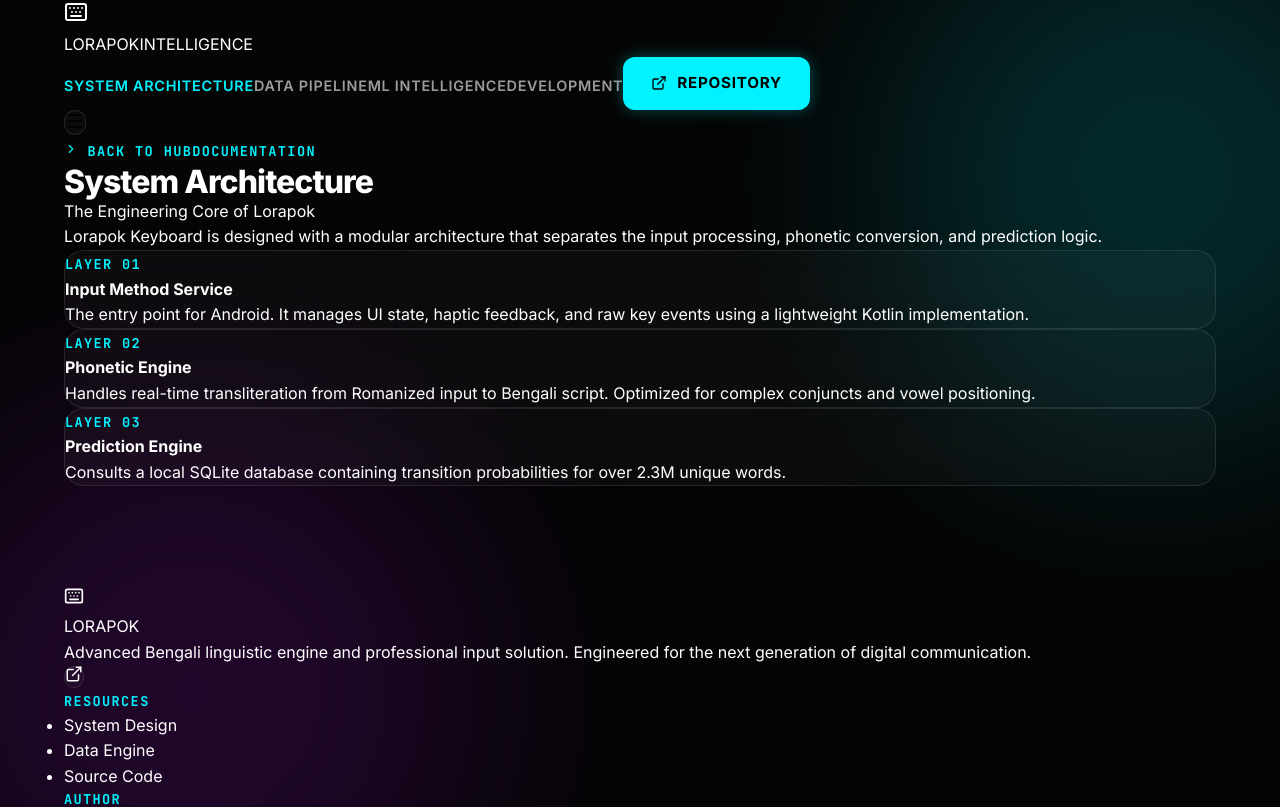
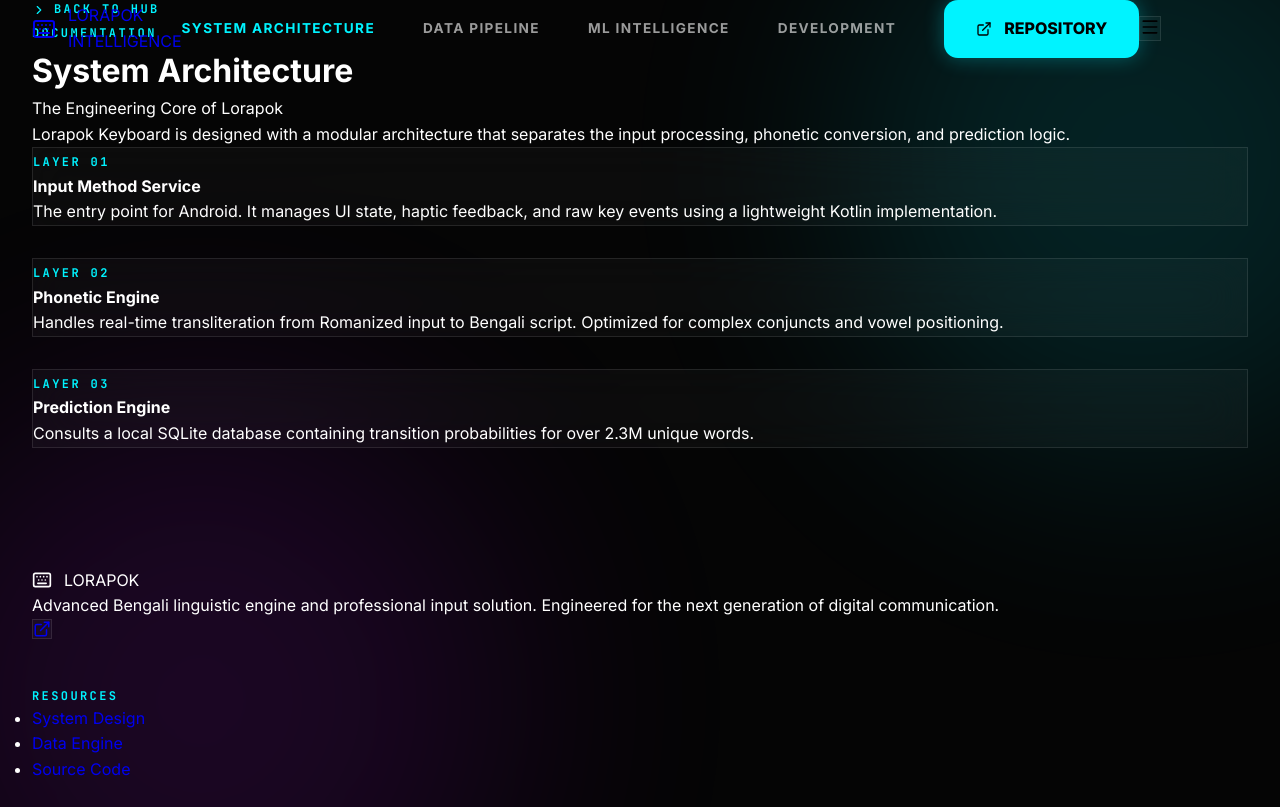
Before and after one commit to Maijied/Lorapok-Keyboard, a React (Vite) app in the folder website/: page /Lorapok-Keyboard/docs/architecture in a window 1280 px wide. Shown: the top 807 px of the page. Built offline with nearby package versions, Linux system fonts and the light colour scheme.

Commit message:
Fix: Defined all layout utilities in index.css to resolve smashed navigation and grid issues.

```diff
--- a/website/src/index.css
+++ b/website/src/index.css
@@ -16,11 +16,7 @@
   margin: 0;
   padding: 0;
   box-sizing: border-box;
-}
-
-a {
-  text-decoration: none;
-  color: inherit;
+  text-decoration: none !important;
 }
 
 body {
@@ -32,7 +28,7 @@ body {
   -webkit-font-smoothing: antialiased;
 }
 
-/* Cyberpunk Ambient Background */
+/* Background Layers */
 .bg-ambient {
   position: fixed;
   top: 0;
@@ -45,154 +41,148 @@ body {
 
 .bg-blob {
   position: fixed;
-  width: 500px;
-  height: 500px;
-  filter: blur(100px);
-  opacity: 0.15;
+  width: 600px;
+  height: 600px;
+  filter: blur(120px);
+  opacity: 0.12;
   z-index: -1;
   pointer-events: none;
   border-radius: 50%;
-  animation: float 20s infinite alternate;
+  animation: float 25s infinite alternate ease-in-out;
 }
 
-.blob-1 {
-  background: var(--primary);
-  top: -100px;
-  right: -100px;
+.blob-1 { background: var(--primary); top: -150px; right: -150px; }
+.blob-2 { background: var(--secondary); bottom: -150px; left: -150px; animation-delay: -7s; }
+
+@keyframes float {
+  0% { transform: translate(0, 0) scale(1); }
+  100% { transform: translate(100px, 100px) scale(1.1); }
 }
 
-.blob-2 {
-  background: var(--secondary);
-  bottom: -100px;
-  left: -100px;
-  animation-delay: -5s;
+/* Layout Utilities */
+.container { max-width: 1300px; margin: 0 auto; padding: 0 32px; }
+.section { padding: 120px 0; }
+.flex { display: flex; }
+.flex-col { flex-direction: column; }
+.items-center { align-items: center; }
+.justify-between { justify-content: space-between; }
+.gap-2 { gap: 0.5rem; }
+.gap-3 { gap: 0.75rem; }
+.gap-4 { gap: 1rem; }
+.gap-6 { gap: 1.5rem; }
+.gap-8 { gap: 2rem; }
+.gap-10 { gap: 2.5rem; }
+.gap-12 { gap: 3rem; }
+.gap-16 { gap: 4rem; }
+.gap-20 { gap: 5rem; }
+.gap-24 { gap: 6rem; }
+.relative { position: relative; }
+.absolute { position: absolute; }
+.fixed { position: fixed; }
+.hidden { display: none; }
+
+@media (min-width: 768px) {
+  .md\:flex { display: flex; }
+  .md\:grid-cols-2 { display: grid; grid-template-columns: repeat(2, 1fr); }
+  .md\:grid-cols-3 { display: grid; grid-template-columns: repeat(3, 1fr); }
+  .md\:grid-cols-4 { display: grid; grid-template-columns: repeat(4, 1fr); }
 }
 
-@keyframes float {
-  from { transform: translate(0, 0) scale(1); }
-  to { transform: translate(50px, 50px) scale(1.2); }
-}
-
-/* Glassmorphism Components */
+/* Glassmorphism */
 .glass {
   background: rgba(255, 255, 255, 0.03);
-  backdrop-filter: blur(16px);
-  -webkit-backdrop-filter: blur(16px);
+  backdrop-filter: blur(20px);
+  -webkit-backdrop-filter: blur(20px);
   border: 1px solid var(--border);
-  border-radius: 20px;
 }
 
 .glass-card {
-  background: rgba(255, 255, 255, 0.05);
-  border: 1px solid rgba(255, 255, 255, 0.08);
-  transition: all 0.4s cubic-bezier(0.23, 1, 0.32, 1);
+  background: rgba(255, 255, 255, 0.04);
+  border: 1px solid rgba(255, 255, 255, 0.06);
+  border-radius: 24px;
+  transition: all 0.5s cubic-bezier(0.16, 1, 0.3, 1);
 }
 
 .glass-card:hover {
   background: rgba(255, 255, 255, 0.08);
   border-color: var(--primary);
-  transform: translateY(-8px) scale(1.02);
-  box-shadow: 0 20px 40px -15px var(--primary-glow);
+  transform: translateY(-10px);
+  box-shadow: 0 30px 60px -20px var(--primary-glow);
 }
 
 /* Buttons */
 .btn-primary {
   background: var(--primary);
   color: #000;
-  padding: 14px 28px;
-  border-radius: 12px;
-  border: none;
-  font-weight: 700;
-  font-size: 0.95rem;
-  text-transform: uppercase;
-  letter-spacing: 0.05em;
-  cursor: pointer;
+  padding: 16px 32px;
+  border-radius: 14px;
+  font-weight: 800;
+  display: flex;
+  align-items: center;
+  gap: 12px;
+  box-shadow: 0 0 20px var(--primary-glow);
   transition: all 0.3s ease;
-  display: inline-flex;
-  align-items: center;
-  gap: 10px;
-  box-shadow: 0 0 15px var(--primary-glow);
 }
 
 .btn-primary:hover {
-  transform: translateY(-2px);
-  box-shadow: 0 0 25px var(--primary);
+  transform: translateY(-3px);
+  box-shadow: 0 0 35px var(--primary);
 }
 
 .btn-secondary {
-  background: transparent;
-  color: var(--text);
-  padding: 14px 28px;
-  border-radius: 12px;
+  background: rgba(255, 255, 255, 0.03);
   border: 1px solid var(--border);
-  font-weight: 600;
-  cursor: pointer;
+  color: #fff;
+  padding: 16px 32px;
+  border-radius: 14px;
+  font-weight: 700;
   transition: all 0.3s ease;
-  display: inline-flex;
-  align-items: center;
-  gap: 10px;
 }
 
 .btn-secondary:hover {
-  background: rgba(255, 255, 255, 0.05);
-  border-color: var(--text);
+  background: rgba(255, 255, 255, 0.08);
+  border-color: #fff;
 }
 
 /* Typography */
-h1, h2, h3 {
-  font-weight: 800;
-  letter-spacing: -0.03em;
-  line-height: 1.1;
-}
-
 .text-gradient {
-  background: linear-gradient(135deg, #fff 30%, var(--primary) 100%);
+  background: linear-gradient(to right, #fff, var(--primary));
   -webkit-background-clip: text;
   -webkit-text-fill-color: transparent;
 }
 
 .text-mono {
   font-family: var(--font-mono);
-  font-size: 0.85rem;
-  letter-spacing: 0.1em;
   color: var(--primary);
+  font-size: 0.75rem;
+  letter-spacing: 0.2em;
   text-transform: uppercase;
 }
 
-/* Navigation */
+.badge {
+  padding: 6px 14px;
+  background: rgba(0, 243, 255, 0.1);
+  border: 1px solid var(--primary-glow);
+  color: var(--primary);
+  border-radius: 100px;
+  font-size: 0.7rem;
+  font-weight: 900;
+  letter-spacing: 0.1em;
+}
+
+/* Nav */
 .nav-link {
   color: var(--text-dim);
-  font-weight: 600;
-  font-size: 0.9rem;
+  font-size: 0.85rem;
+  font-weight: 700;
+  letter-spacing: 0.1em;
   text-transform: uppercase;
-  letter-spacing: 0.05em;
-  text-decoration: none;
-  transition: all 0.3s ease;
+  transition: 0.3s;
 }
 
 .nav-link:hover, .nav-link.active {
   color: var(--primary);
 }
 
-/* Utilities */
-.container {
-  max-width: 1200px;
-  margin: 0 auto;
-  padding: 0 24px;
-}
-
-.section {
-  padding: 100px 0;
-}
-
-.badge {
-  padding: 6px 12px;
-  background: rgba(0, 243, 255, 0.1);
-  border: 1px solid var(--primary-glow);
-  color: var(--primary);
-  border-radius: 100px;
-  font-size: 0.75rem;
-  font-weight: 700;
-  text-transform: uppercase;
-  letter-spacing: 0.1em;
-}
+/* Grids */
+.grid { display: grid; gap: 2rem; }
```
